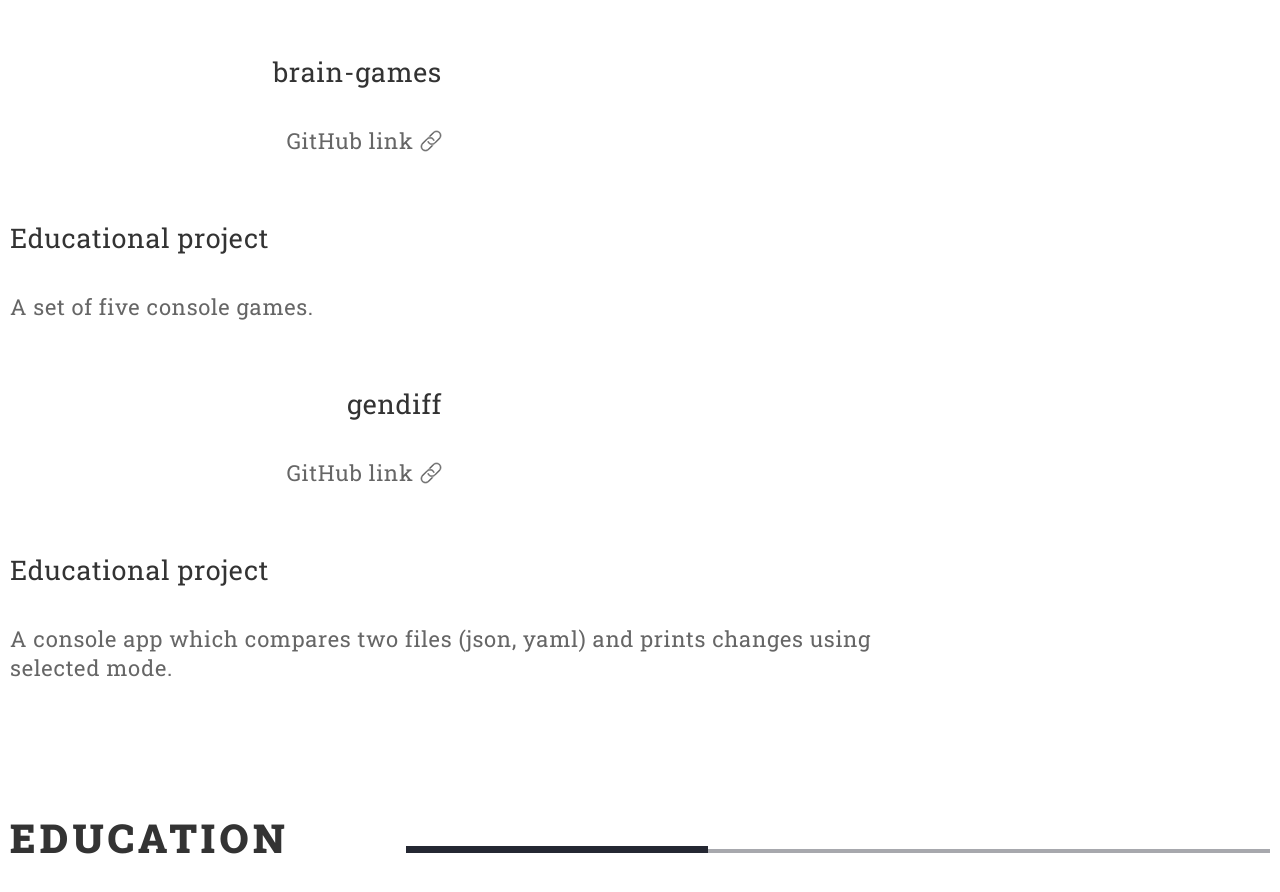
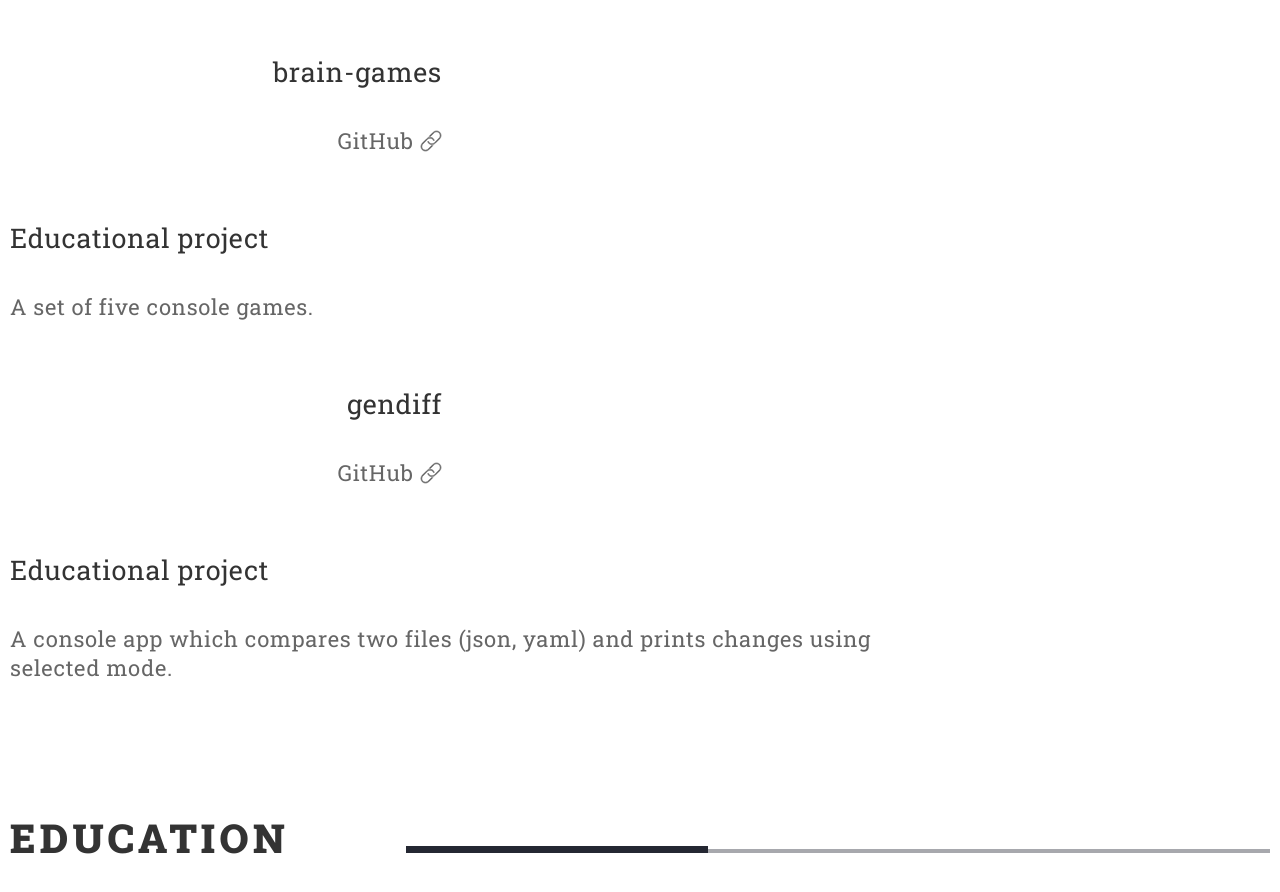
Before and after one commit to bbngpw/cv, a website: page index.html in a window 1280 px wide. Shown: the part 1420-2312 px from the top of the page. Drawn offline with Linux system fonts and the light colour scheme.

Commit message:
fix: remove the word link in links markup at experience section

```diff
--- a/index.html
+++ b/index.html
@@ -71,7 +71,7 @@
                   href="https://github.com/bbngpw/frontend-project-lvl1"
                   target="_blank"
                   rel="noopener noreferrer"
-                  >GitHub link</a
+                  >GitHub</a
                 >
               </p>
             </div>
@@ -89,7 +89,7 @@
                   href="https://github.com/bbngpw/frontend-project-lvl2"
                   target="_blank"
                   rel="noopener noreferrer"
-                  >GitHub link</a
+                  >GitHub</a
                 >
               </p>
             </div>
```
